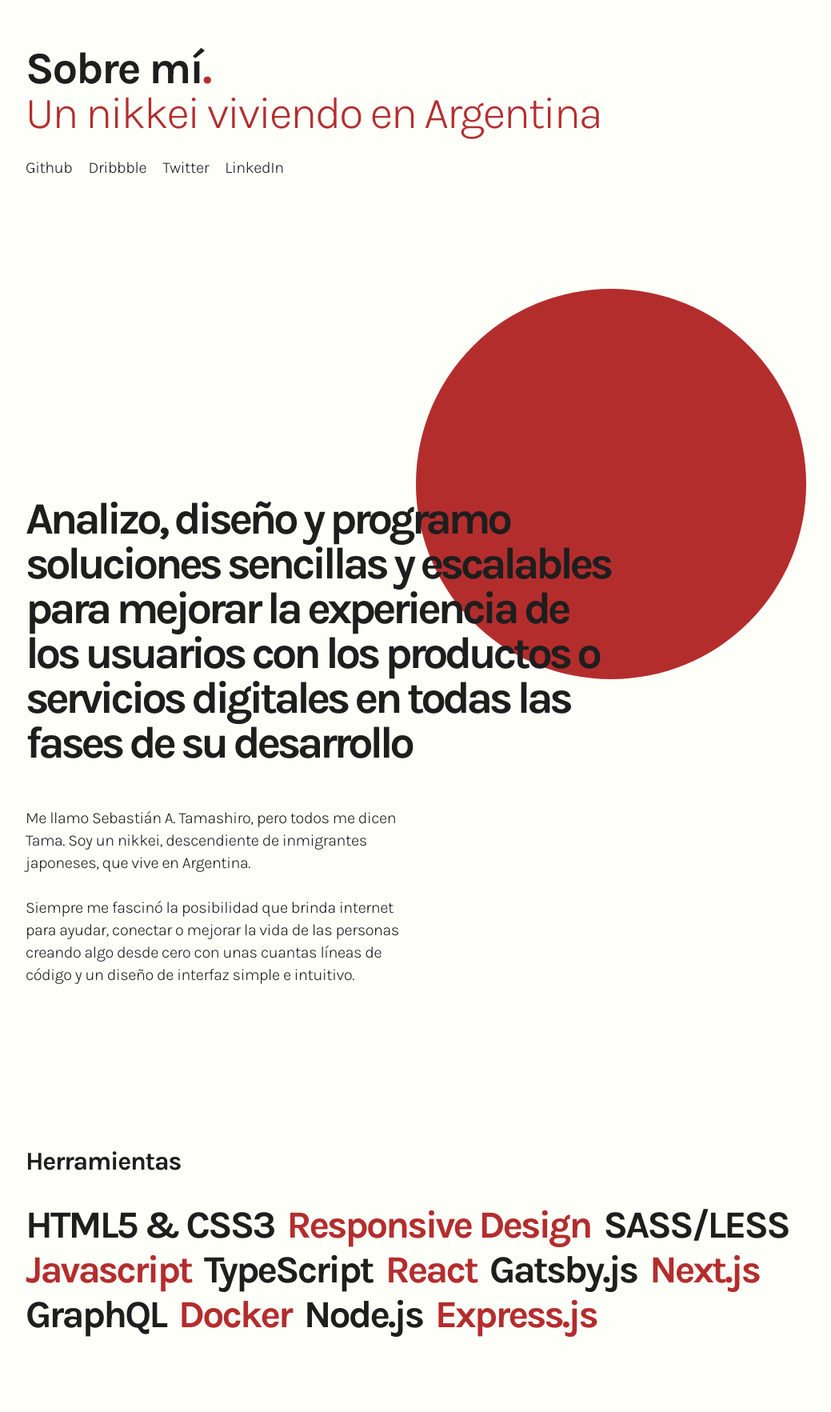
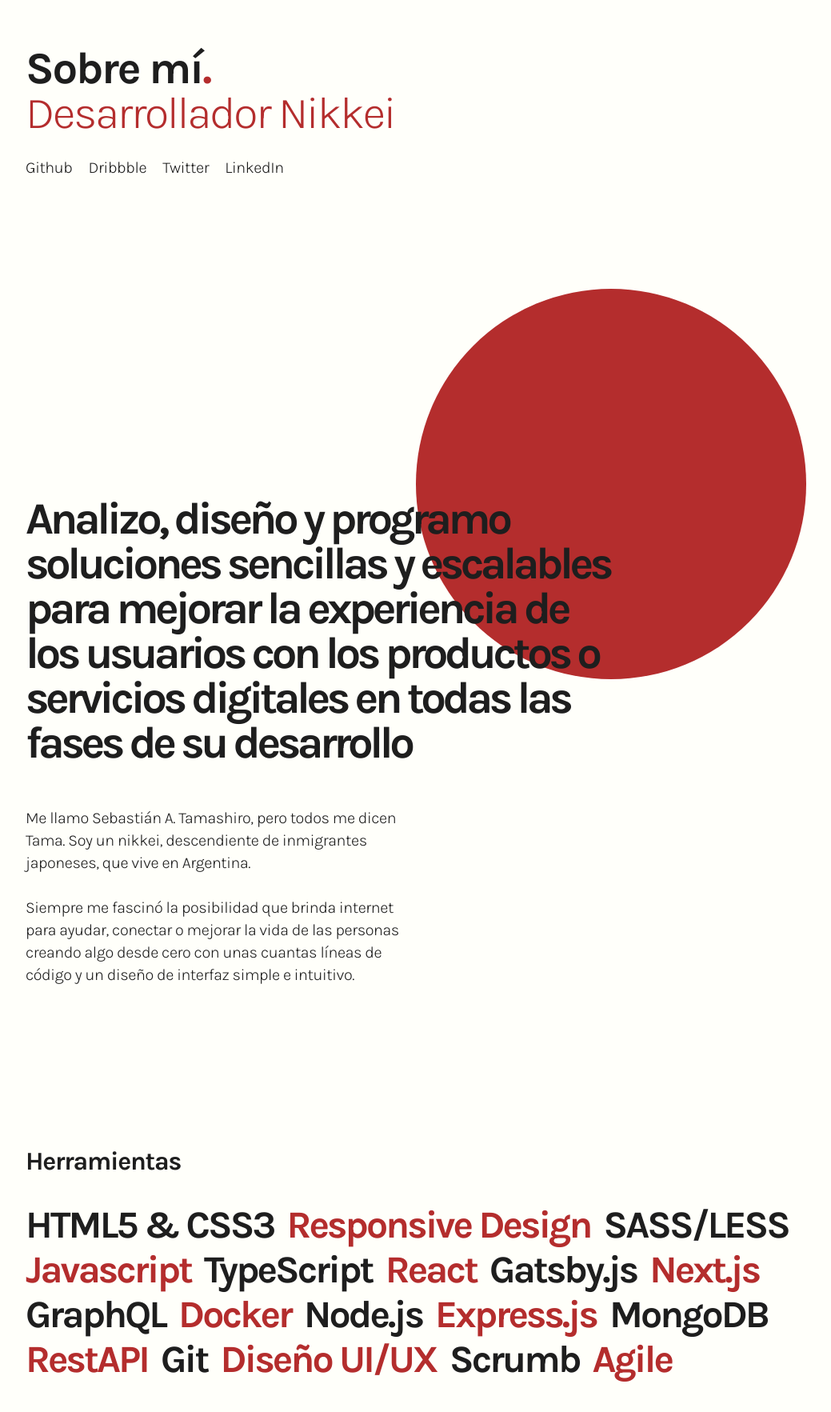
Before and after one commit to alotama/alotama-portfolio, a Next.js app: page /sobre-mi in a window 1280 px wide. Shown: the part 259-2024 px from the top of the page at 80% size, without its empty margins (120-1159 px from the left). Built offline with nearby package versions, Linux system fonts and the light colour scheme.

Commit message:
check redlines as featured

```diff
--- a/pages/index.js
+++ b/pages/index.js
@@ -152,7 +152,6 @@ export async function getStaticProps() {
   const featuredProject = allData[1][0]
   const projects = allData[1].slice(1, 4)
 
-
   return {
     props: { lastPosts, featuredProject, projects },
   }
--- a/pages/sobre-mi/index.js
+++ b/pages/sobre-mi/index.js
@@ -21,7 +21,7 @@ const AboutPage = () => {
           transition={pageTransition}
           className={styles.heroContent}>
           <h1 className={styles.heroTitle}>Sobre mí</h1>
-          <h2 className={styles.heroSubtitle}>Un nikkei viviendo en Argentina</h2>
+          <h2 className={styles.heroSubtitle}>Desarrollador Nikkei</h2>
         </motion.div>
         <ul className={styles.heroSocialLinks}>
           {SocialLinks.map((element, index) => (
@@ -86,20 +86,20 @@ const AboutPage = () => {
         <div className={styles.skillsAbout_container}>
           <h2 className={styles.skillsAbout_title}>Herramientas</h2>
         </div>
-        <ul className={styles.skillsAbout_list}>
-          {ListSkills.map((item, index) => (
-            <InView threshold={0.5} triggerOnce={true}>
+        <InView threshold={0.25} triggerOnce={true}>
           {({ ref, inView }) => (
-                <motion.li
+            <motion.ul
               ref={ref}
               initial={{ opacity: 0 }}
               animate={inView ? { opacity: 1 } : { opacity: 0 }}
-                  transition={{ delay: 1 * 0.5 * index }}
-                  className={styles.skillsAbout_item} key={`${item}-${index}`}>{item}</motion.li>
+              transition={{ delay: 1 }}
+              className={styles.skillsAbout_list}>
+              {ListSkills.map((item, index) => (
+                <li className={styles.skillsAbout_item} key={`${item}-${index}`}>{item}</li>
+              ))}
+            </motion.ul>
           )}
         </InView>
-          ))}
-        </ul>
         <MediaQuery minDeviceWidth={'48rem'} device={{ deviceWidth: '70em' }}>
           {(matches) => matches ? (
 
```
Also changed, not shown: content/projects/redlines.md (+1 -1 lines). Lines whose indentation alone changed are shown as unchanged.
